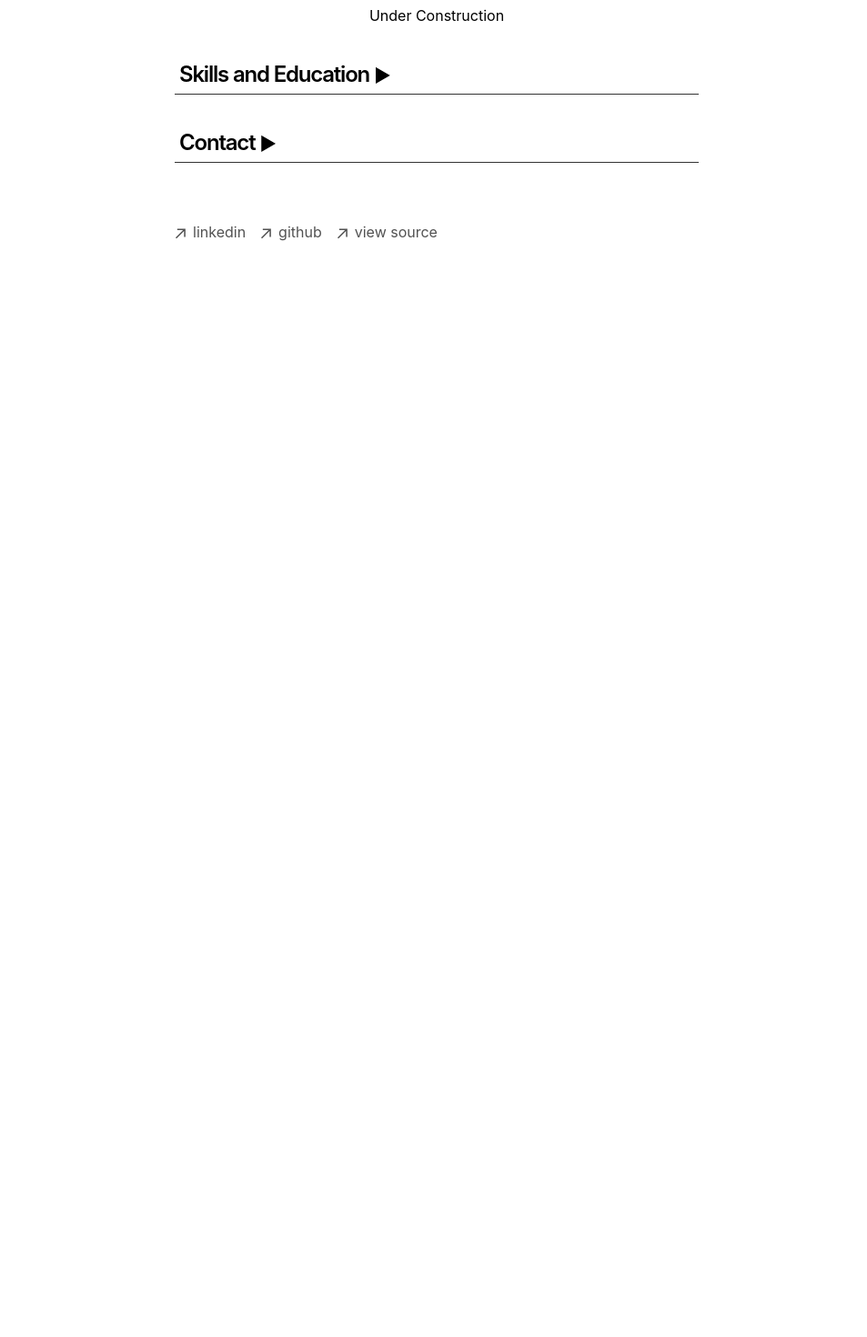
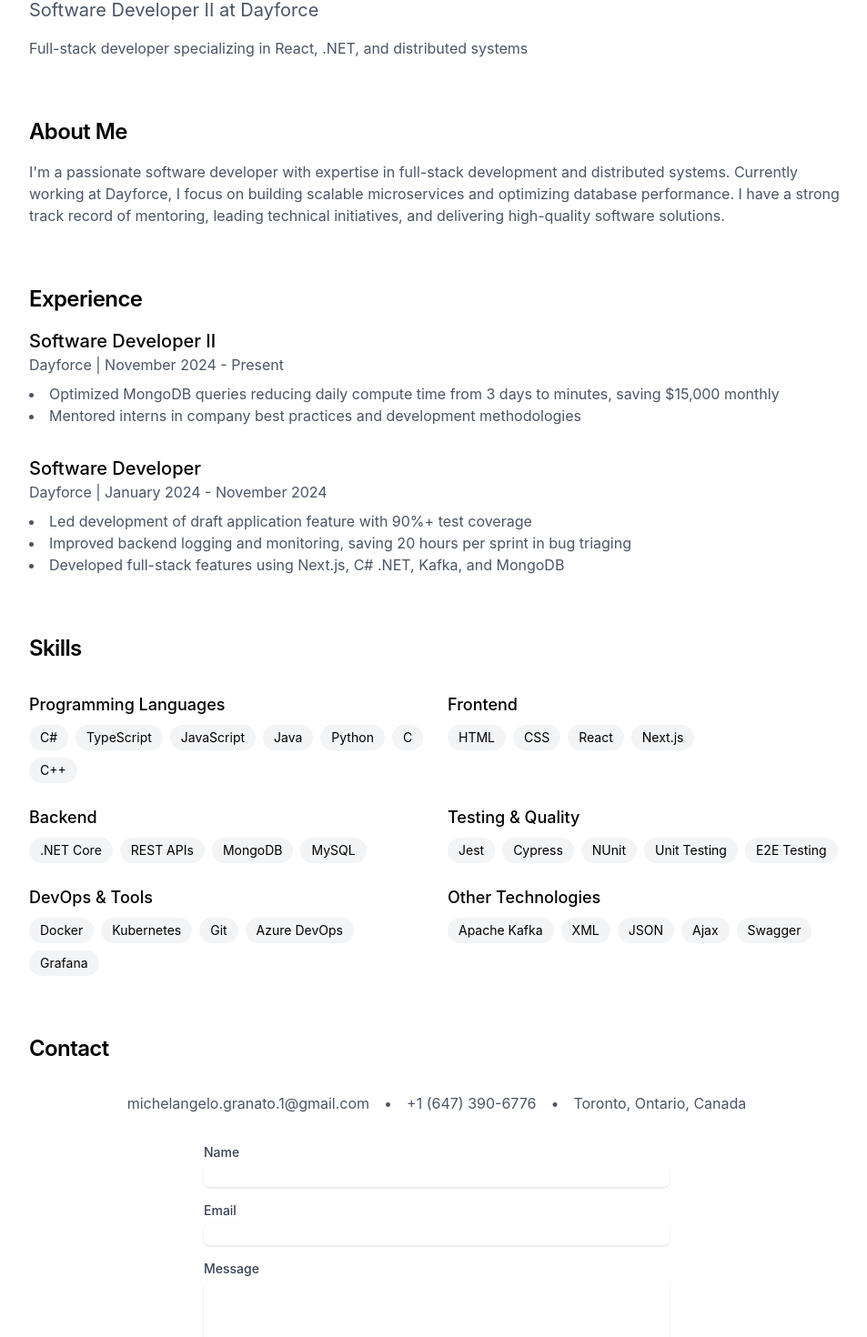
Before and after one commit to Michelangelo-Granato/michelangelo-portfolio, a Next.js app: page / in a window 1280 px wide. Shown: the part 195-1665 px from the top of the page at 91% size, without its empty margins (160-1113 px from the left). Before the commit the page ends 800 px from the top, so only its background shows below. Built offline with nearby package versions, Linux system fonts and the light colour scheme.

Commit message:
update layout, contact card, body text, skills component

```diff
--- a/app/components/contact.tsx
+++ b/app/components/contact.tsx
@@ -2,44 +2,94 @@
 import { useState } from 'react';
 
 const Contact: React.FC = () => {
-  const [isOpen, setIsOpen] = useState(false)
+  const [formData, setFormData] = useState({
+    name: '',
+    email: '',
+    message: ''
+  });
+
+  const handleSubmit = (e: React.FormEvent) => {
+    e.preventDefault();
+    // TODO: Implement form submission
+    console.log('Form submitted:', formData);
+  };
+
+  const handleChange = (e: React.ChangeEvent<HTMLInputElement | HTMLTextAreaElement>) => {
+    setFormData({
+      ...formData,
+      [e.target.name]: e.target.value
+    });
+  };
+
   return (
-    <details>
-          <summary onClick={() => setIsOpen(!isOpen)} className='text-2xl font-semibold tracking-tighter' style={{ borderBottom: '1px solid #333', width: '100%', display: 'block', padding: '5px' }}>
-            Contact <span className='justify-end text-xl'>{isOpen ? '▼' : '▶'}</span>
-          </summary>
-          <div style={{ padding: '10px' }}></div>
-    <div className="max-w-lg mx-auto p-8 bg-white rounded-lg shadow-md">
-      <h1 className="text-2xl font-bold text-center mb-6 text-gray-800">Contact Me</h1>
-      <form className="space-y-4">
-        <div className="flex flex-col">
-          <label htmlFor="name" className="text-sm font-semibold text-gray-600 mb-1">Name:</label>
-          <input type="text" id="name" name="name" className="px-4 py-2 border rounded-lg text-gray-700 focus:outline-none focus:ring-2 focus:ring-blue-500" />
+    <div className="space-y-8">
+      {/* Contact Information */}
+      <div className="space-y-4">
+        <div className="flex flex-wrap gap-4 text-gray-600 dark:text-gray-400 justify-center">
+          <a href="mailto:michelangelo.granato.1@gmail.com" className="hover:text-blue-500 transition-colors">
+            michelangelo.granato.1@gmail.com
+          </a>
+          <span>•</span>
+          <span>+1 (647) 390-6776</span>
+          <span>•</span>
+          <span>Toronto, Ontario, Canada</span>
         </div>
-        <div className="flex flex-col">
-          <label htmlFor="email" className="text-sm font-semibold text-gray-600 mb-1">Email:</label>
-          <input type="email" id="email" name="email" className="px-4 py-2 border rounded-lg text-gray-700 focus:outline-none focus:ring-2 focus:ring-blue-500" />
       </div>
-        <div className="flex flex-col">
-          <label htmlFor="message" className="text-sm font-semibold text-gray-600 mb-1">Message:</label>
+
+      {/* Contact Form */}
+      <div className="max-w-lg mx-auto">
+        <form onSubmit={handleSubmit} className="space-y-4">
+          <div>
+            <label htmlFor="name" className="block text-sm font-medium text-gray-700 dark:text-gray-300">
+              Name
+            </label>
+            <input
+              type="text"
+              id="name"
+              name="name"
+              value={formData.name}
+              onChange={handleChange}
+              className="mt-1 block w-full rounded-md border-gray-300 shadow-sm focus:border-blue-500 focus:ring-blue-500 dark:bg-gray-800 dark:border-gray-700"
+              required
+            />
+          </div>
+          <div>
+            <label htmlFor="email" className="block text-sm font-medium text-gray-700 dark:text-gray-300">
+              Email
+            </label>
+            <input
+              type="email"
+              id="email"
+              name="email"
+              value={formData.email}
+              onChange={handleChange}
+              className="mt-1 block w-full rounded-md border-gray-300 shadow-sm focus:border-blue-500 focus:ring-blue-500 dark:bg-gray-800 dark:border-gray-700"
+              required
+            />
+          </div>
+          <div>
+            <label htmlFor="message" className="block text-sm font-medium text-gray-700 dark:text-gray-300">
+              Message
+            </label>
             <textarea
               id="message"
               name="message"
-            className="px-4 py-2 border rounded-lg text-gray-700 focus:outline-none focus:ring-2 focus:ring-blue-500"
-            rows={6}
-          ></textarea>
+              value={formData.message}
+              onChange={handleChange}
+              rows={4}
+              className="mt-1 block w-full rounded-md border-gray-300 shadow-sm focus:border-blue-500 focus:ring-blue-500 dark:bg-gray-800 dark:border-gray-700"
+              required
+            />
           </div>
-        <div className="flex flex-col">
           <button
             type="submit"
-            className="w-full bg-blue-500 text-white py-2 rounded-lg font-semibold hover:bg-blue-600 transition-colors">
-              Send
+            className="w-full bg-blue-500 text-white py-2 px-4 rounded-md hover:bg-blue-600 focus:outline-none focus:ring-2 focus:ring-blue-500 focus:ring-offset-2 transition-colors"
+          >
+            Send Message
           </button>
-        </div>
         </form>
       </div>
-  </details>
-
+    </div>
   );
 };
 
--- a/app/components/skills.tsx
+++ b/app/components/skills.tsx
@@ -1,35 +1,35 @@
 'use client';
-import React, { useState } from 'react';
+import React from 'react';
 
 const Skills = () => {
-    const [isOpen, setIsOpen] = useState(false);
-    return (
-        <section>
-            <details>
-                <summary onClick={() => setIsOpen(!isOpen)} className='text-2xl font-semibold tracking-tighter' style={{ borderBottom: '1px solid #333', width: '100%', display: 'block', padding: '5px' }}>
-                    Skills and Education <span className='justify-end text-xl'>{isOpen ? '▼' : '▶'}</span>
+  const skills = {
+    'Programming Languages': ['C#', 'TypeScript', 'JavaScript', 'Java', 'Python', 'C', 'C++'],
+    'Frontend': ['HTML', 'CSS', 'React', 'Next.js'],
+    'Backend': ['.NET Core', 'REST APIs', 'MongoDB', 'MySQL'],
+    'Testing & Quality': ['Jest', 'Cypress', 'NUnit', 'Unit Testing', 'E2E Testing'],
+    'DevOps & Tools': ['Docker', 'Kubernetes', 'Git', 'Azure DevOps', 'Grafana'],
+    'Other Technologies': ['Apache Kafka', 'XML', 'JSON', 'Ajax', 'Swagger']
+  };
 
-                </summary>
-                <div style={{ padding: '10px' }}>
-                    <div >
-                        <h2 className="mb-4 text-xl font-semibold tracking-tighter">Skills</h2>
-                        <ul className="list-disc list-inside">
-                            <li>Full Stack Development</li>
-                            <li>Frontend Technologies (e.g., HTML, CSS, JavaScript)</li>
-                            <li>Backend Technologies (e.g., Node.js, Python)</li>
-                            <li>Database Management (e.g., SQL, MongoDB)</li>
-                            <li>Version Control (e.g., Git)</li>
-                        </ul>
-                    </div>
-                    <div className="my-8">
-                        <h2 className="mb-4 text-xl font-semibold tracking-tighter">Education</h2>
-                        <p>Honours Bachelor's Degree in Computer Science (With Minor in Music :D)</p>
-                        <p>York University, Lassonde School of Engineering</p>
-                    </div>
-                </div>
-            </details>
-        </section>
-    );
+  return (
+    <div className="grid grid-cols-1 md:grid-cols-2 gap-6">
+      {Object.entries(skills).map(([category, items]) => (
+        <div key={category} className="space-y-2">
+          <h3 className="text-lg font-medium">{category}</h3>
+          <div className="flex flex-wrap gap-2">
+            {items.map((skill) => (
+              <span
+                key={skill}
+                className="px-3 py-1 bg-gray-100 dark:bg-gray-800 rounded-full text-sm"
+              >
+                {skill}
+              </span>
+            ))}
+          </div>
+        </div>
+      ))}
+    </div>
+  );
 }
 
 export default Skills;
--- a/app/layout.tsx
+++ b/app/layout.tsx
@@ -53,8 +53,8 @@ const Layout: React.FC<LayoutProps> = ({
         GeistMono.variable
       )}
     >
-      <body className="antialiased max-w-xl mx-4 mt-8 lg:mx-auto">
-        <main className="flex-auto min-w-0 mt-6 flex flex-col px-2 md:px-0">
+      <body className="antialiased max-w-4xl mx-4 mt-8 lg:mx-auto">
+        <main className="flex-auto min-w-0 mt-6 flex flex-col px-4 md:px-0">
           <Navbar />
           {children}
           <Footer />
--- a/app/page.tsx
+++ b/app/page.tsx
@@ -3,19 +3,69 @@ import Skills from './components/skills'
 
 export default function Page() {
   return (
-    <section>
-      <h1 className="mb-8 text-2xl font-semibold tracking-tighter">
+    <div className="space-y-16">
+      {/* Hero Section */}
+      <section className="space-y-4">
+        <h1 className="text-4xl font-bold tracking-tight">
           Michelangelo Granato
         </h1>
-      <p className="mb-4 text-center">
-        {`Under Construction`}
+        <p className="text-xl text-gray-600 dark:text-gray-400">
+          Software Developer II at Dayforce
         </p>
+        <p className="text-gray-600 dark:text-gray-400">
+          Full-stack developer specializing in React, .NET, and distributed systems
+        </p>
+      </section>
+
+      {/* About Section */}
+      <section className="space-y-4">
+        <h2 className="text-2xl font-semibold tracking-tight">About Me</h2>
+        <p className="text-gray-600 dark:text-gray-400">
+          I'm a passionate software developer with expertise in full-stack development and distributed systems.
+          Currently working at Dayforce, I focus on building scalable microservices and optimizing database performance.
+          I have a strong track record of mentoring, leading technical initiatives, and delivering high-quality software solutions.
+        </p>
+      </section>
+
+      {/* Experience Section */}
+      <section className="space-y-4">
+        <h2 className="text-2xl font-semibold tracking-tight">Experience</h2>
+        <div className="space-y-8">
+          <div>
+            <h3 className="text-xl font-medium">Software Developer II</h3>
+            <p className="text-gray-600 dark:text-gray-400">Dayforce | November 2024 - Present</p>
+            <ul className="mt-2 list-disc list-inside text-gray-600 dark:text-gray-400">
+              <li>Optimized MongoDB queries reducing daily compute time from 3 days to minutes, saving $15,000 monthly</li>
+              <li>Mentored interns in company best practices and development methodologies</li>
+            </ul>
+          </div>
+          <div>
+            <h3 className="text-xl font-medium">Software Developer</h3>
+            <p className="text-gray-600 dark:text-gray-400">Dayforce | January 2024 - November 2024</p>
+            <ul className="mt-2 list-disc list-inside text-gray-600 dark:text-gray-400">
+              <li>Led development of draft application feature with 90%+ test coverage</li>
+              <li>Improved backend logging and monitoring, saving 20 hours per sprint in bug triaging</li>
+              <li>Developed full-stack features using Next.js, C# .NET, Kafka, and MongoDB</li>
+            </ul>
+          </div>
+        </div>
+      </section>
+
+      {/* Skills Section */}
+      <section className="space-y-4">
+        <h2 className="text-2xl font-semibold tracking-tight">Skills</h2>
         <div className="my-8">
           <Skills />
         </div>
+      </section>
+
+      {/* Contact Section */}
+      <section className="space-y-4">
+        <h2 className="text-2xl font-semibold tracking-tight">Contact</h2>
         <div className="my-8">
           <Contact />
         </div>
       </section>
+    </div>
   )
 }
```
Lines whose indentation alone changed are shown as unchanged.
